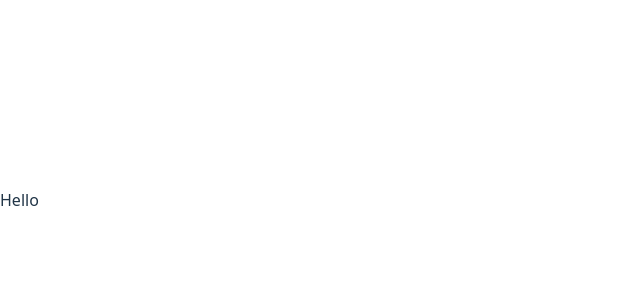
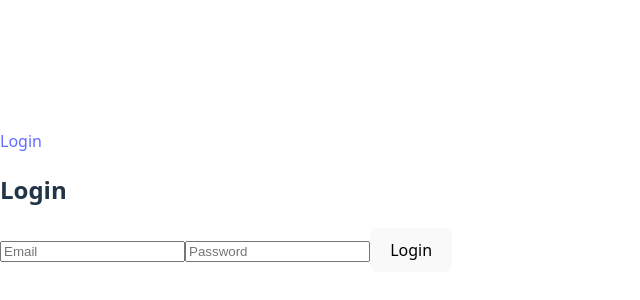
Before and after one commit to Alseals1/Blog, a React (Vite) app in the folder frontend/: page /login in a window 1280 px wide. Shown: the part 200-500 px from the top of the page, without its empty margins (0-640 px from the left). Built offline with nearby package versions, Linux system fonts and the light colour scheme.

Commit message:
connected frontend to backend

```diff
--- a/frontend/package.json
+++ b/frontend/package.json
@@ -11,7 +11,8 @@
   },
   "dependencies": {
     "react": "^19.0.0",
-    "react-dom": "^19.0.0"
+    "react-dom": "^19.0.0",
+    "react-router-dom": "^7.5.0"
   },
   "devDependencies": {
     "@eslint/js": "^9.21.0",
--- a/frontend/src/App.jsx
+++ b/frontend/src/App.jsx
@@ -1,7 +1,18 @@
+import { BrowserRouter as Router, Routes, Route } from "react-router-dom";
+import Home from "./pages/Home";
+import Login from "./pages/Login";
+import Navbar from "./components/Navbar";
+
 function App() {
   return (
     <>
-      <div>Hello</div>
+      <Router>
+        <Navbar />
+        <Routes>
+          <Route path="/" element={<Home />} />
+          <Route path="/login" element={<Login />} />
+        </Routes>
+      </Router>
     </>
   );
 }
--- /dev/null
+++ b/frontend/src/components/Navbar.jsx
@@ -0,0 +1,10 @@
+import React from "react";
+import { Link } from "react-router-dom";
+
+export default function Navbar() {
+  return (
+    <div>
+      <Link to="/login">Login</Link>
+    </div>
+  );
+}
--- a/frontend/src/pages/Home.jsx
+++ b/frontend/src/pages/Home.jsx
@@ -0,0 +1,28 @@
+import { useEffect, useState } from "react";
+import { Link } from "react-router-dom";
+import React from "react";
+
+function Home() {
+  const [post, setPost] = useState([]);
+
+  useEffect(() => {
+    const baseURL = import.meta.env.VITE_BASE_URL;
+    fetch(`${baseURL}/api/posts`)
+      .then((res) => res.json())
+      .then((data) => setPost(data))
+      .catch((err) => console.error("Error fetching posts:", err));
+  }, []);
+
+  return (
+    <div>
+      <h1>Recent Posts</h1>
+      {post.map((post) => (
+        <Link key={post.id} to={`/post/${post.id}`}>
+          <h2>{post.title}</h2>
+        </Link>
+      ))}
+    </div>
+  );
+}
+
+export default Home;
--- a/frontend/src/pages/Login.jsx
+++ b/frontend/src/pages/Login.jsx
@@ -0,0 +1,52 @@
+import { useState } from "react";
+import { useNavigate } from "react-router-dom";
+
+function Login() {
+  const [email, setEmail] = useState("");
+  const [password, setPassword] = useState("");
+  const navigate = useNavigate();
+
+  const handleSubmit = async (e) => {
+    e.preventDefault();
+
+    try {
+      const res = await fetch("http://localhost:3000/api/users/login", {
+        method: "POST",
+        headers: {
+          "Content-Type": "application/json",
+        },
+        body: JSON.stringify({ email, password }),
+      });
+
+      if (!res.ok) throw new Error("Login failed");
+
+      navigate("/dashboard");
+    } catch (err) {
+      console.error(err);
+      alert("Invalid credentials");
+    }
+  };
+
+  return (
+    <form onSubmit={handleSubmit}>
+      <h2>Login</h2>
+      <input
+        type="email"
+        placeholder="Email"
+        value={email}
+        onChange={(e) => setEmail(e.target.value)}
+        required
+      />
+      <input
+        type="password"
+        placeholder="Password"
+        value={password}
+        onChange={(e) => setPassword(e.target.value)}
+        required
+      />
+      <button type="submit">Login</button>
+    </form>
+  );
+}
+
+export default Login;
```
Also changed, not shown: frontend/src/components/Navbar.js (deleted).
